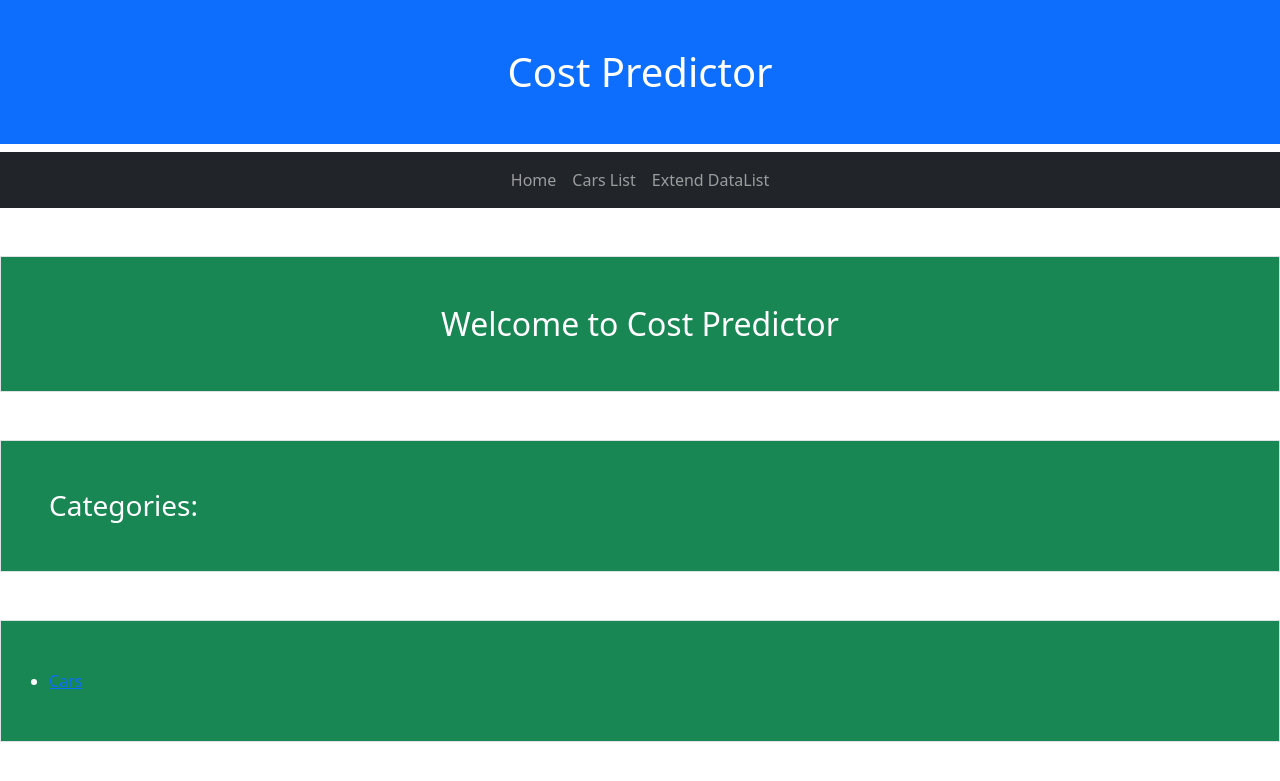
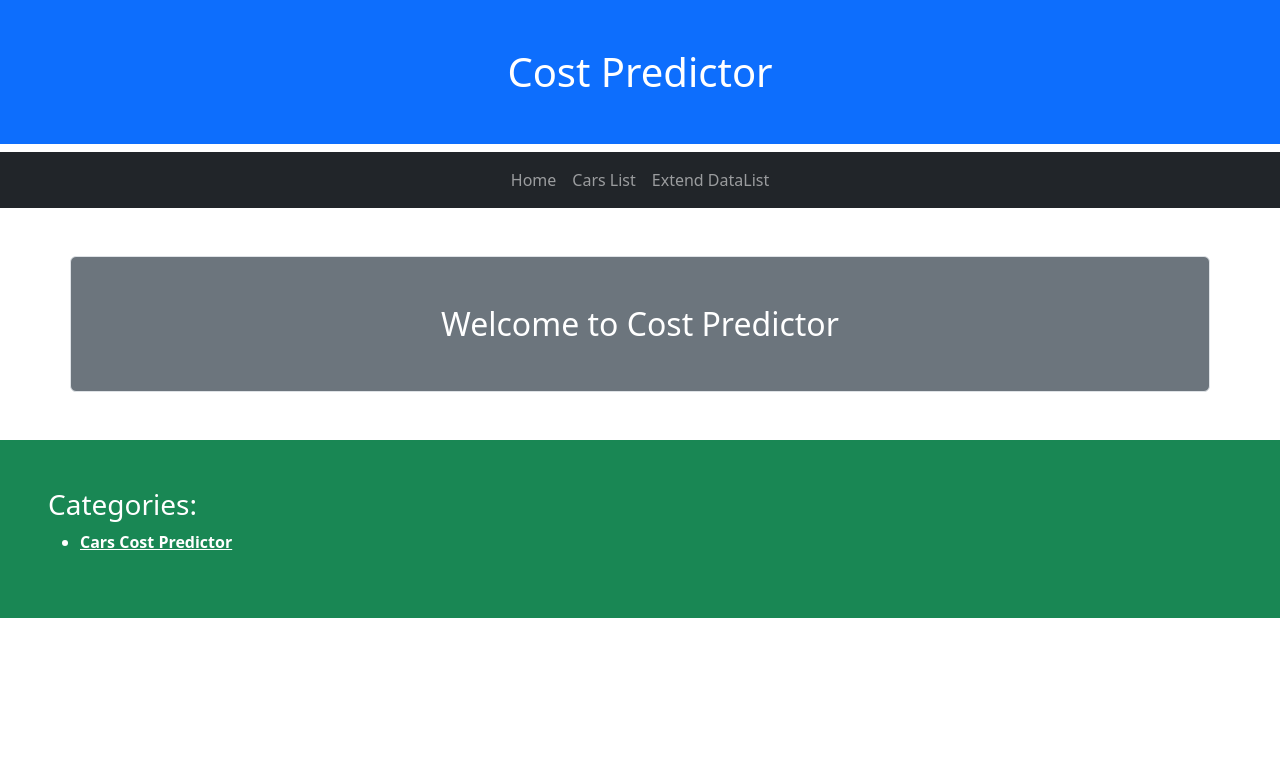
Before and after one commit to Alimeril/Cost_Predictor, a Django app: page / in a window 1280 px wide. Shown: the top 781 px of the page. Run offline with Django 5.2, Linux system fonts and the light colour scheme.

Commit message:
Edited index html file

```diff
--- a/carpredictor/templates/carpredictor/index.html
+++ b/carpredictor/templates/carpredictor/index.html
@@ -5,9 +5,11 @@ Home Page
 {% endblock %}
 
 {% block content %}
-<h2 class="container-fluid p-5 my-5 border text-center text-bg-success">Welcome to Cost Predictor</h2>
-<h3 class="container-fluid p-5 my-5 border text-bg-success">Categories:</h3>
-<ul class="container-fluid p-5 my-5 border text-bg-success">
-    <li><a href = #>Cars</a></li>
-</ul>
+<h2 class="container-sm p-5 my-5 rounded border text-center text-bg-secondary">Welcome to Cost Predictor</h2>
+<div class="mt-4 p-5 bg-success text-white">
+    <h3>Categories:</h3>
+    <ul>
+        <li><a class="alert-link" href = #>Cars Cost Predictor</a></li>
+    </ul>
+</div>
 {% endblock %}
```
